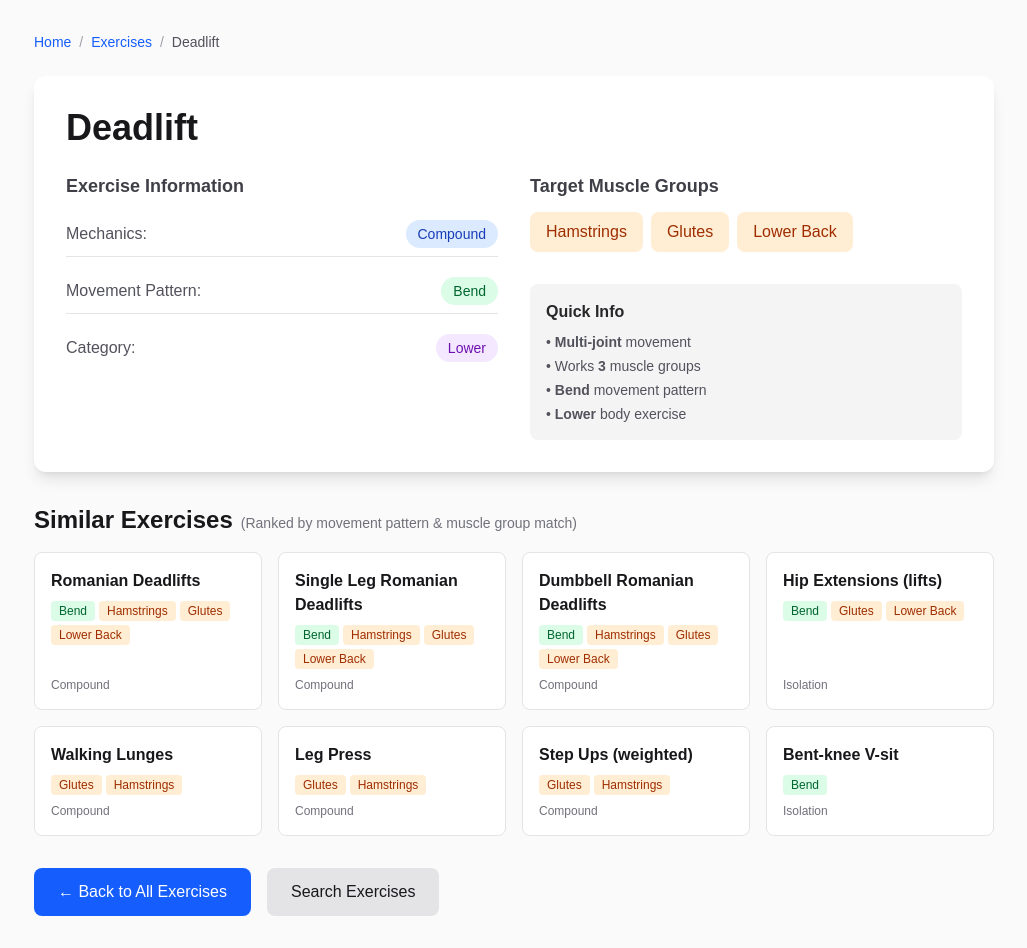
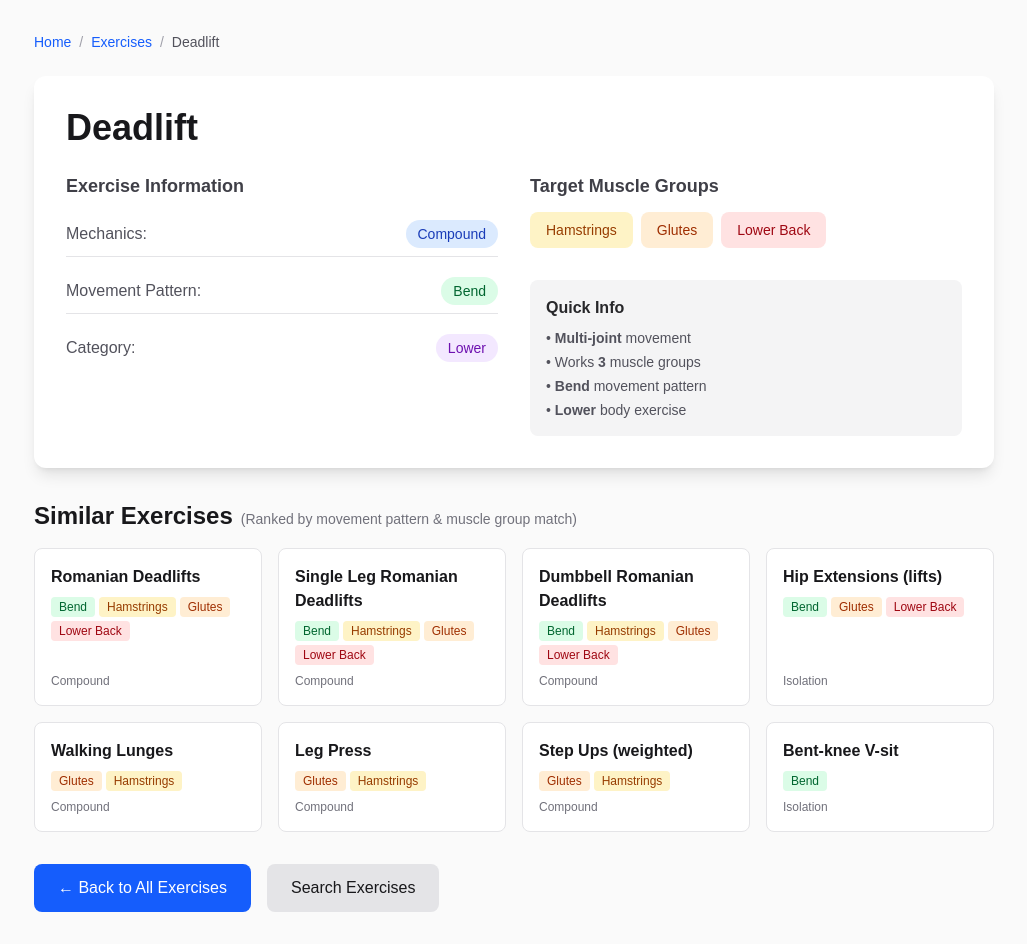
Before and after one commit to rannien/wwworkout, a Next.js app: page /exercises/1 in a window 1280 px wide. Shown: the whole page, without its empty margins (126-1153 px from the left). Built offline with nearby package versions, Linux system fonts and the light colour scheme.

Commit message:
feat: add muscle badges

```diff
--- a/app/components/ExerciseSearch.tsx
+++ b/app/components/ExerciseSearch.tsx
@@ -2,6 +2,7 @@
 
 import { useState, useEffect, useCallback } from 'react';
 import Link from 'next/link';
+import MuscleBadge from '@/app/components/MuscleBadge';
 
 interface Exercise {
   id: string;
@@ -220,12 +221,7 @@ export default function ExerciseSearch() {
                   <span className="font-semibold text-zinc-700 dark:text-zinc-300">Muscles: </span>
                   <div className="flex gap-1 flex-wrap mt-1">
                     {exercise.muscle_groups.map(muscle => (
-                      <span
-                        key={muscle}
-                        className="px-2 py-0.5 bg-zinc-100 dark:bg-zinc-700 text-zinc-700 dark:text-zinc-300 rounded text-xs capitalize"
-                      >
-                        {muscle}
-                      </span>
+                      <MuscleBadge key={muscle} muscle={muscle} size="sm" />
                     ))}
                   </div>
                 </div>
--- /dev/null
+++ b/app/components/MuscleBadge.tsx
@@ -0,0 +1,38 @@
+// Hardcoded per-muscle color map — full class strings so Tailwind never purges them.
+const MUSCLE_COLOR_MAP: Record<string, string> = {
+  abs:          'bg-yellow-100 dark:bg-yellow-900 text-yellow-800 dark:text-yellow-100',
+  biceps:       'bg-sky-100    dark:bg-sky-900    text-sky-800    dark:text-sky-100',
+  calves:       'bg-lime-100   dark:bg-lime-900   text-lime-800   dark:text-lime-100',
+  chest:        'bg-rose-100   dark:bg-rose-900   text-rose-800   dark:text-rose-100',
+  glutes:       'bg-orange-100 dark:bg-orange-900 text-orange-800 dark:text-orange-100',
+  hamstrings:   'bg-amber-100  dark:bg-amber-900  text-amber-800  dark:text-amber-100',
+  lats:         'bg-violet-100 dark:bg-violet-900 text-violet-800 dark:text-violet-100',
+  'lower back':  'bg-red-100    dark:bg-red-900    text-red-800    dark:text-red-100',
+  quadriceps:   'bg-teal-100   dark:bg-teal-900   text-teal-800   dark:text-teal-100',
+  'rear delts':  'bg-pink-100   dark:bg-pink-900   text-pink-800   dark:text-pink-100',
+  shoulders:    'bg-indigo-100 dark:bg-indigo-900 text-indigo-800 dark:text-indigo-100',
+  traps:        'bg-cyan-100   dark:bg-cyan-900   text-cyan-800   dark:text-cyan-100',
+  triceps:      'bg-purple-100 dark:bg-purple-900 text-purple-800 dark:text-purple-100',
+  'upper back':  'bg-emerald-100 dark:bg-emerald-900 text-emerald-800 dark:text-emerald-100',
+};
+
+const FALLBACK = 'bg-zinc-100 dark:bg-zinc-700 text-zinc-700 dark:text-zinc-300';
+
+interface MuscleBadgeProps {
+  muscle: string;
+  /** 'sm' is for cards/lists, 'md' is for the detail hero section */
+  size?: 'sm' | 'md';
+}
+
+export default function MuscleBadge({ muscle, size = 'sm' }: MuscleBadgeProps) {
+  const colorClasses = MUSCLE_COLOR_MAP[muscle.toLowerCase()] ?? FALLBACK;
+  const sizeClasses = size === 'md'
+    ? 'px-4 py-2 text-sm font-medium rounded-lg'
+    : 'px-2 py-0.5 text-xs rounded';
+
+  return (
+    <span className={`${colorClasses} ${sizeClasses} capitalize`}>
+      {muscle}
+    </span>
+  );
+}
--- a/app/exercises/[id]/page.tsx
+++ b/app/exercises/[id]/page.tsx
@@ -2,6 +2,7 @@ import { getExerciseById, getAllExercises } from '@/lib/exerciseDb';
 import Link from 'next/link';
 import { notFound } from 'next/navigation';
 import Breadcrumb from '@/app/components/Breadcrumb';
+import MuscleBadge from '@/app/components/MuscleBadge';
 
 export default async function ExerciseDetailPage({ params }: { params: Promise<{ id: string }> }) {
   const { id } = await params;
@@ -89,12 +90,7 @@ export default async function ExerciseDetailPage({ params }: { params: Promise<{
               </h2>
               <div className="flex flex-wrap gap-2">
                 {exercise.muscle_groups.map(muscle => (
-                  <span
-                    key={muscle}
-                    className="px-4 py-2 bg-orange-100 dark:bg-orange-900 text-orange-800 dark:text-orange-100 rounded-lg font-medium capitalize"
-                  >
-                    {muscle}
-                  </span>
+                  <MuscleBadge key={muscle} muscle={muscle} size="md" />
                 ))}
               </div>
 
@@ -140,12 +136,7 @@ export default async function ExerciseDetailPage({ params }: { params: Promise<{
                       </span>
                     )}
                     {sharedMuscles.map(muscle => (
-                      <span
-                        key={muscle}
-                        className="px-2 py-0.5 bg-orange-100 dark:bg-orange-900 text-orange-800 dark:text-orange-100 rounded text-xs capitalize"
-                      >
-                        {muscle}
-                      </span>
+                      <MuscleBadge key={muscle} muscle={muscle} size="sm" />
                     ))}
                   </div>
                   <p className="text-xs text-zinc-500 dark:text-zinc-400 capitalize mt-auto">
```
